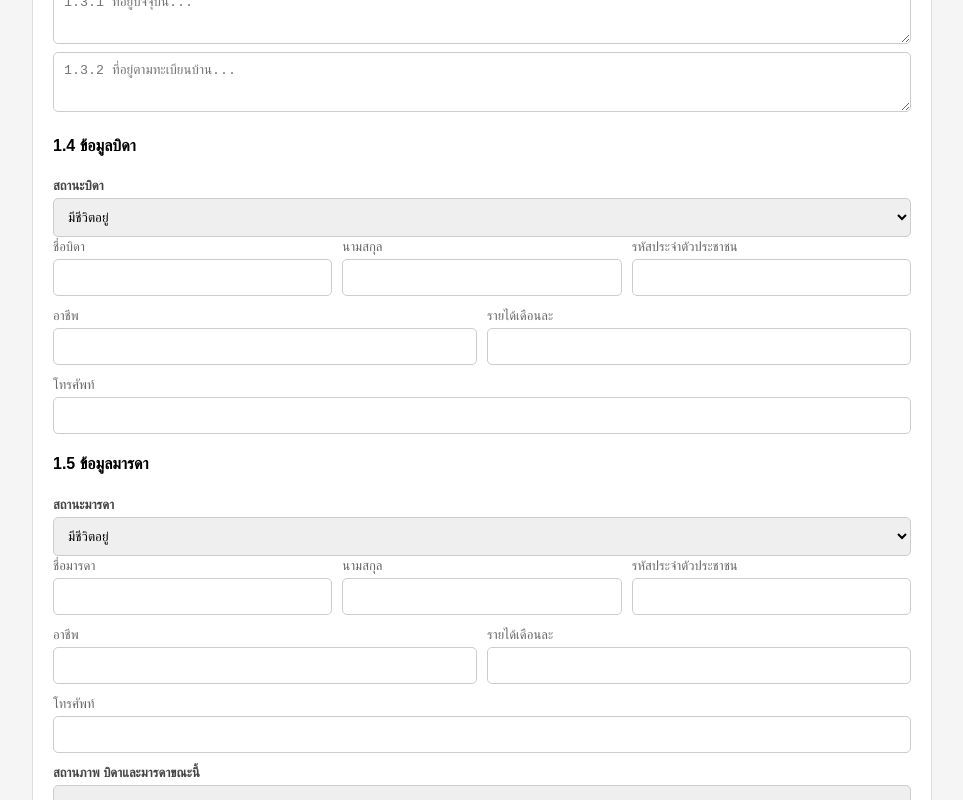
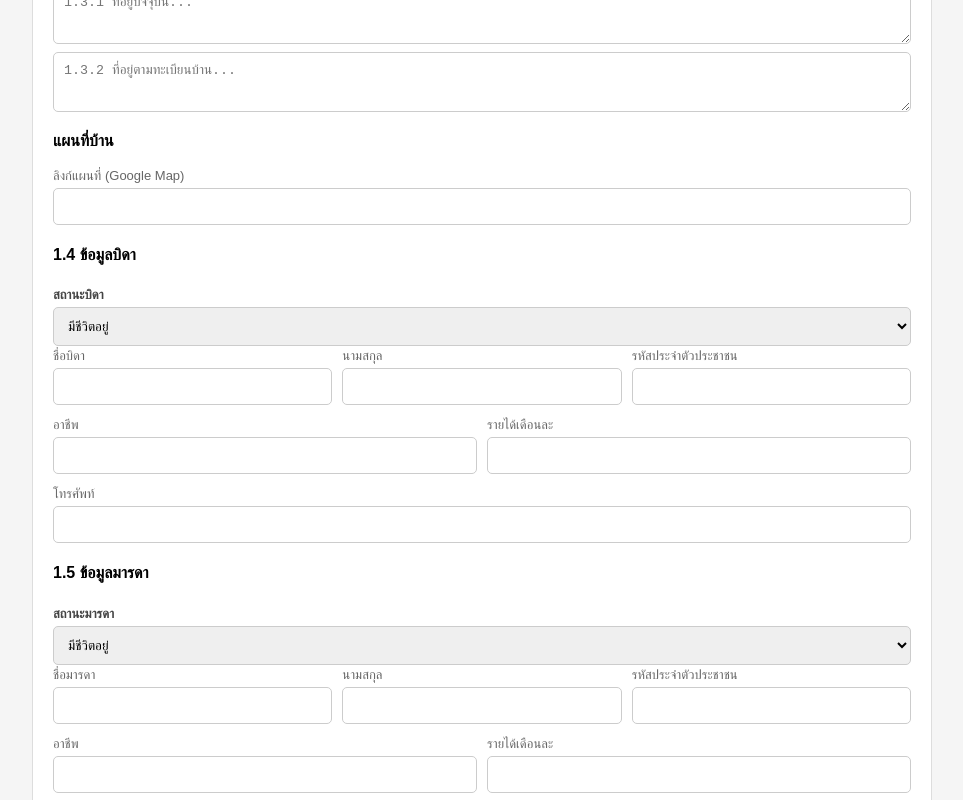
Before and after one commit to ruwaidawy-wq/kunpoom-sk03, a React (Create React App) app: page / in a window 1280 px wide. Shown: the part 1180-1980 px from the top of the page, without its empty margins (158-1121 px from the left). Built offline with nearby package versions, Linux system fonts and the light colour scheme.

Commit message:
Update ApplicationForm.js

```diff
--- a/src/ApplicationForm.js
+++ b/src/ApplicationForm.js
@@ -293,7 +293,14 @@ options={[
             style={textS}
             onChange={handleChange}
           ></textarea>
-
+          <p>
+            <b>แผนที่บ้าน</b>
+          </p>
+          <Input
+            label="ลิงก์แผนที่ (Google Map)"
+            name="home_map"
+            onChange={handleChange}
+          />
 <h4>1.4 ข้อมูลบิดา</h4>
           <Select
             label="สถานะบิดา"
@@ -759,7 +766,7 @@ options={[
           </Row>
 
           <p>
-            <b>ส่วนของเจ้าหน้าที่รับสมัคร</b>
+            <b>ส่วนของเจ้าหน้าที่รับสมัคร(ไม่ต้องกรอกข้อมูล)</b>
           </p>
           <Row>
             <Input
@@ -788,14 +795,7 @@ options={[
             />
           </Row>
 
-          <p>
-            <b>แผนที่บ้าน</b>
-          </p>
-          <Input
-            label="ลิงก์แผนที่ (Google Map)"
-            name="home_map"
-            onChange={handleChange}
-          />
+
         </Section>
 
         <button type="submit" disabled={isSubmitting} style={btnS}>
```
